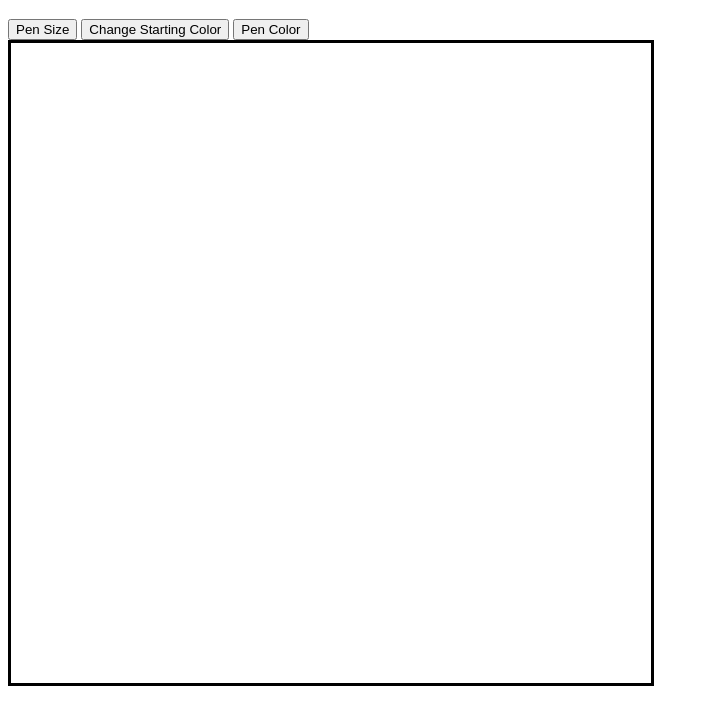
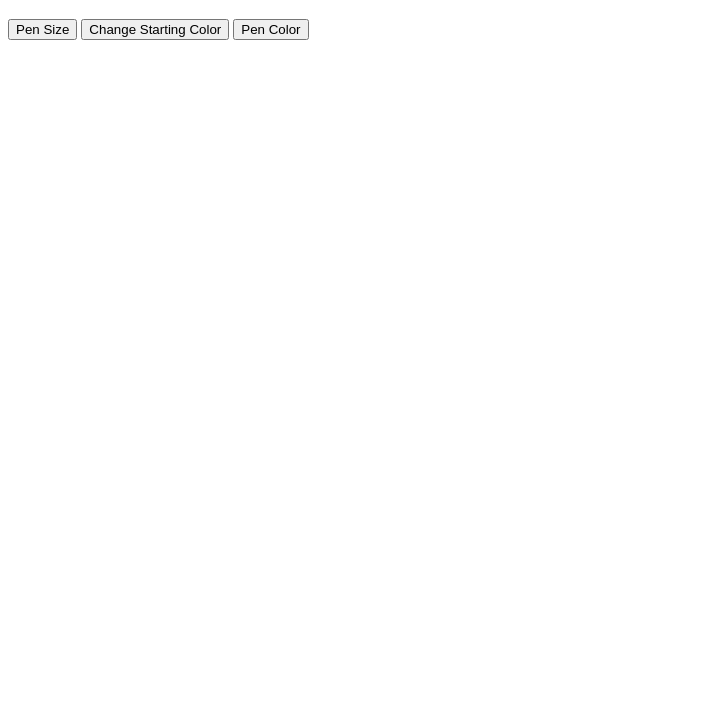
Before and after one commit to SidBanks/sketch, a plain HTML site: page index.html in a window 1280 px wide. Shown: the part 61-778 px from the top of the page, without its empty margins (0-709 px from the left). Drawn offline with Linux system fonts and the light colour scheme.

Commit message:
Removed Test, and unneeded code.

```diff
--- a/style.css
+++ b/style.css
@@ -1,7 +1,6 @@
-.grid {
+/*.grid {
     border-style: solid;
     border-color: black;
     height: 640px;
     width: 640px;
-    float: left;
-}
+*/
```
